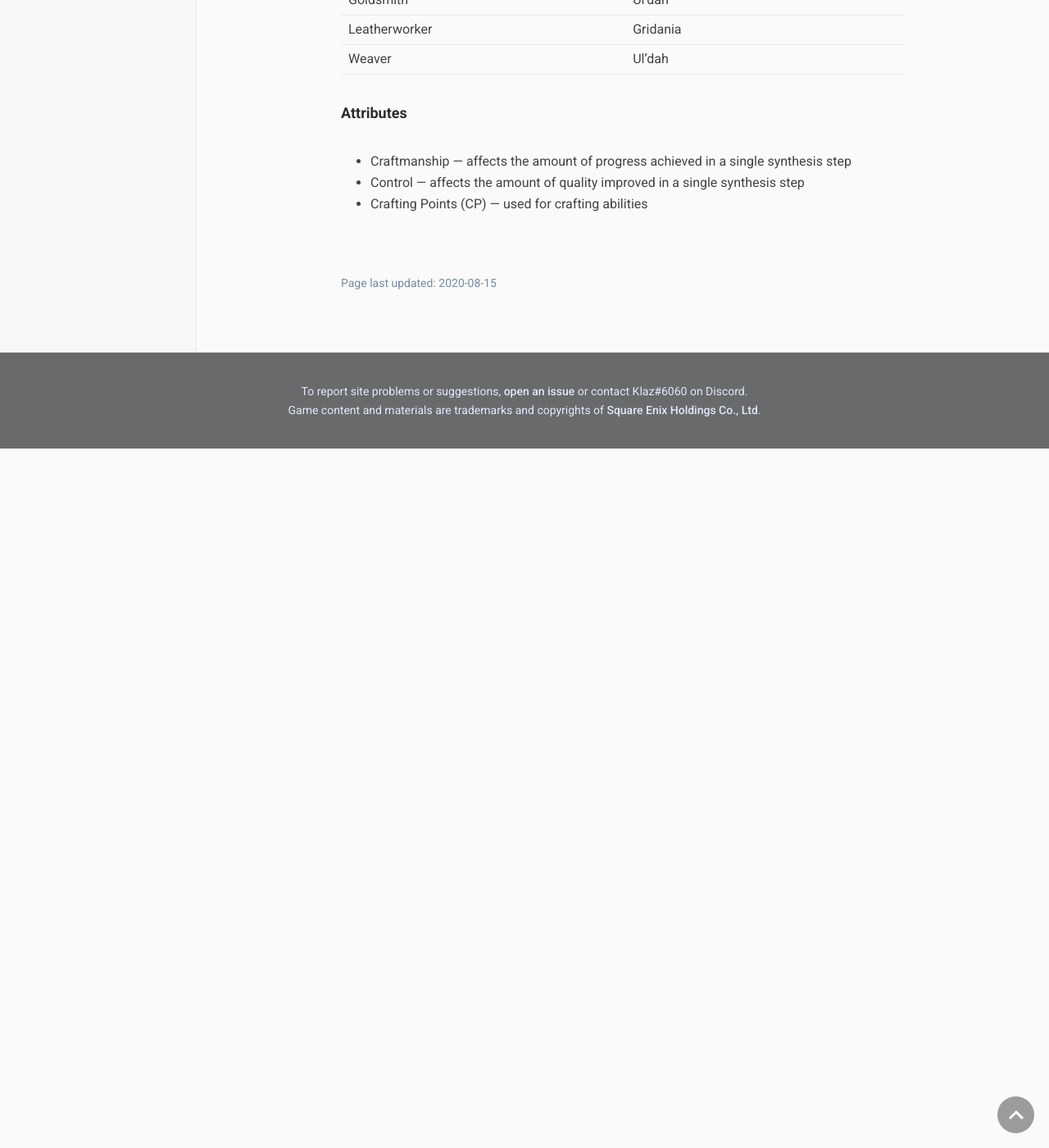
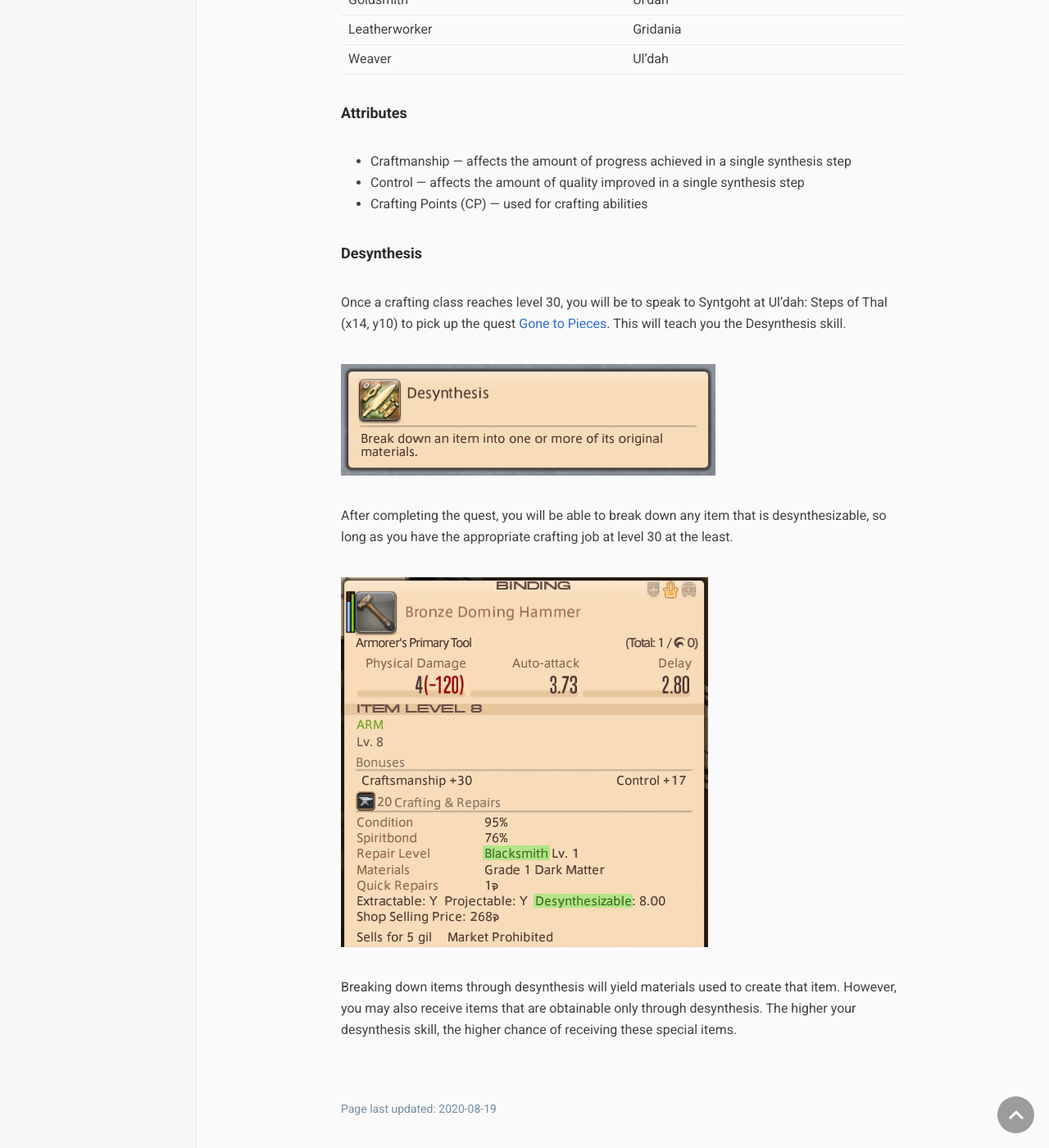
Before and after one commit to haothitran/klazerville, a Jekyll site: the page built from general/gathering-and-crafting.md, in a window 1280 px wide and 1400 px high, scrolled down 1037 px. Shown: the whole window at 82% size. Built offline with Jekyll 4.4.1, drawn with Linux system fonts in a browser that asks for light colours; before the commit the page ends 1584 px from its top, so only the background shows below that.

Commit message:
Add desynthesis information

```diff
--- a/general/gathering-and-crafting.md
+++ b/general/gathering-and-crafting.md
@@ -2,7 +2,7 @@
 layout: page
 title: Gathering and Crafting
 permalink: /general/gathering-and-crafting
-date: 2020-08-15
+date: 2020-08-19
 ---
 
 # Gathering and Crafting
@@ -43,3 +43,15 @@ Crafting classes, also known as *Disciples of the Hand* (DoH), create, repair, m
 - Craftmanship — affects the amount of progress achieved in a single synthesis step
 - Control — affects the amount of quality improved in a single synthesis step
 - Crafting Points (CP) — used for crafting abilities
+
+### Desynthesis
+
+Once a crafting class reaches level 30, you will be to speak to Syntgoht at Ul'dah: Steps of Thal (x14, y10) to pick up the quest [Gone to Pieces](https://na.finalfantasyxiv.com/lodestone/playguide/db/quest/b507ad2d3bb/). This will teach you the Desynthesis skill.
+
+![Desynthesis: Break down an item into one or more of its original materials.](/assets/images/crafting-desynthesis.png)
+
+After completing the quest, you will be able to break down any item that is desynthesizable, so long as you have the appropriate crafting job at level 30 at the least.
+
+![](/assets/images/crafting-desynthesis-item.png)
+
+Breaking down items through desynthesis will yield materials used to create that item. However, you may also receive items that are obtainable only through desynthesis. The higher your desynthesis skill, the higher chance of receiving these special items.
```
Also changed, not shown: assets/images/crafting-desynthesis-item.png (added), assets/images/crafting-desynthesis.png (added).
